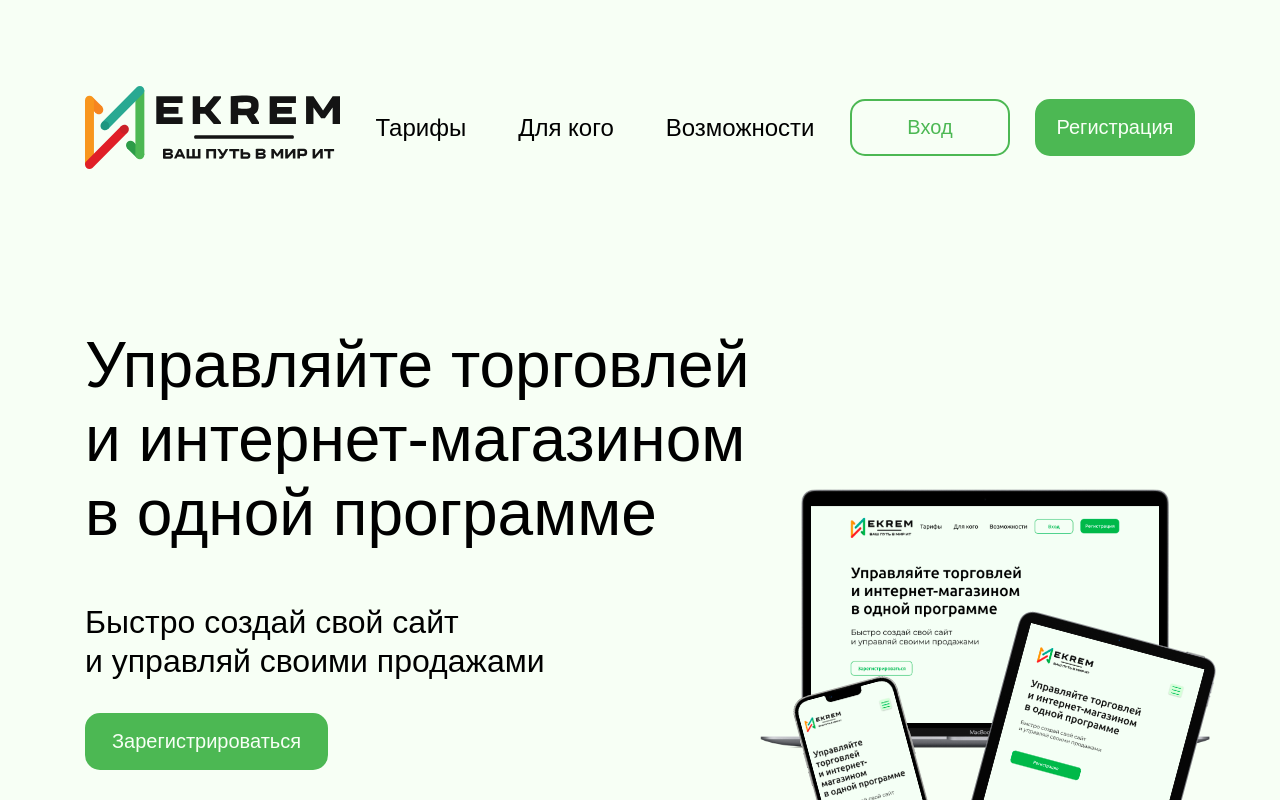
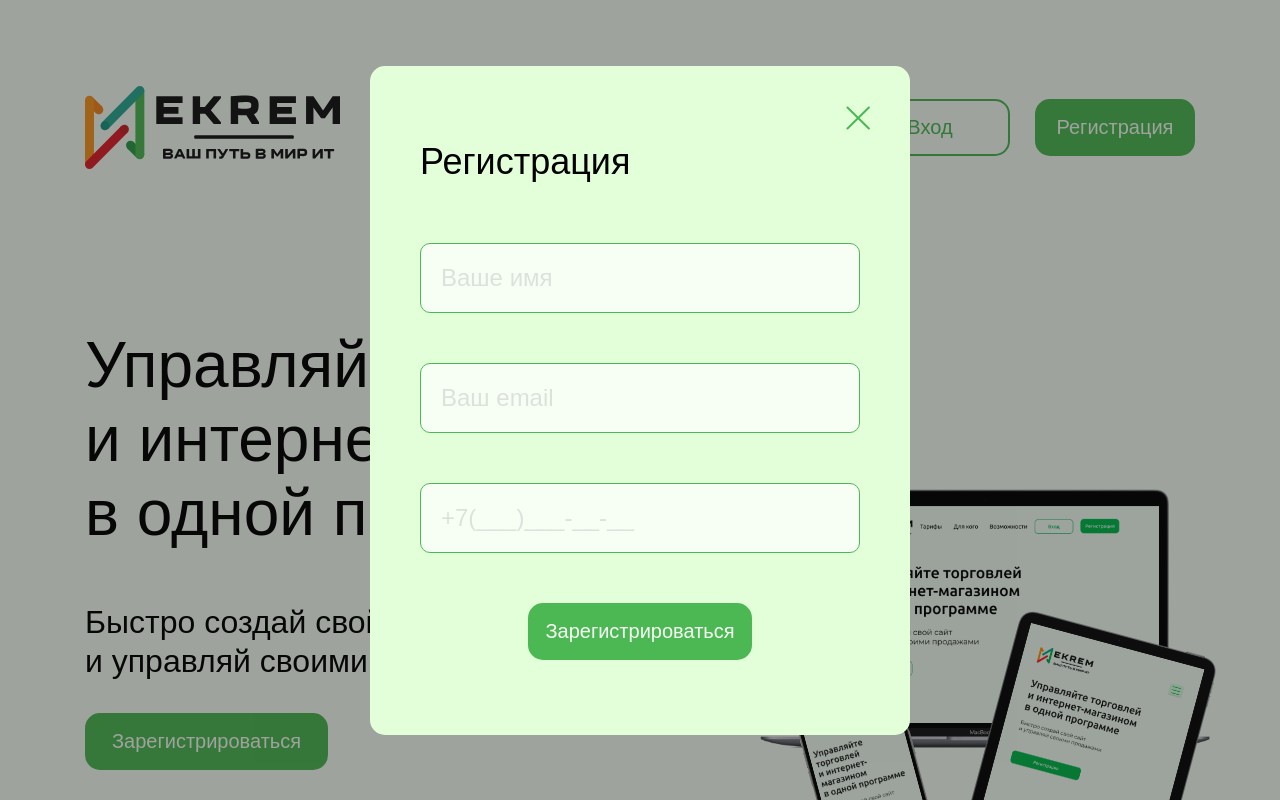
Before and after one commit to Abdulloh007/kerem, a website with bundled scripts: page index.html in a window 1280 px wide. Both pictures are taken after a click on the button "Регистрация". Shown: the top 800 px of the page. Built offline with nearby package versions, Linux system fonts and the light colour scheme; files whose address does not match are found by name.

Commit message:
popup added

```diff
--- a/index.html
+++ b/index.html
@@ -23,7 +23,7 @@
                     <p class="ek-banner__text">
                         Быстро создай свой сайт <br> и управляй своими продажами
                     </p>
-                    <button class="ek-btn ek-success">Зарегистрироваться</button>
+                    <button id="sign_up" class="ek-btn ek-success ek-pop_up__btn">Зарегистрироваться</button>
                     <img src="assets/img/laptop.png" class="ek-banner__img_laptop">
                     <img src="assets/img/phone.png" alt="" class="ek-banner__img_phone">
                     <img src="assets/img/tablet.png" alt="" class="ek-banner__img_tablet">
@@ -370,6 +370,34 @@
     <!-- Footer Content -->
     <footer id="footer"></footer>
 
+    <!-- PopUp Section -->
+    <section class="ek-pop_ups">
+        <div data-target="sign_up" class="ek-pop_up ek-dfw ek-alt-center">
+            <div class="ek-pop_up__wrap">
+                <div class="ek-pop_up__wrap__header">
+                    <h4>Регистрация</h4>
+                    <i class="fa-close">
+                        <svg width="24" height="24" viewBox="0 0 24 24" fill="none" xmlns="http://www.w3.org/2000/svg">
+                            <path d="M1.5 1.5L22.8627 22.5627" stroke="#4CB853" stroke-width="2" stroke-linecap="round" stroke-linejoin="round"/>
+                            <path d="M22.8625 1.5L1.49986 22.5627" stroke="#4CB853" stroke-width="2" stroke-linecap="round" stroke-linejoin="round"/>
+                        </svg>
+                    </i>
+                </div>
+                <form class="ek-pop_up__wrap__form ek-form">
+                    <label class="ek-form__label">
+                        <input class="ek-form__input" type="text" name="" placeholder="Ваше имя">
+                    </label>
+                    <label class="ek-form__label">
+                        <input class="ek-form__input" type="email" name="" placeholder="Ваш email">
+                    </label>
+                    <label class="ek-form__label">
+                        <input class="ek-form__input" type="phone" name="" placeholder="+7(___)___-__-__">
+                    </label>
+                    <button class="ek-btn ek-success" type="submit">Зарегистрироваться</button>
+                </form>
+            </div>
+        </div>
+    </section>
 
     <script type="module" src="./index.js"></script>
     <script src="node_modules/swiper/swiper-bundle.min.js"></script>
@@ -379,7 +407,8 @@
       var swiper = new Swiper(".ek-partners__carousel", {
         slidesPerView: 4,
         spaceBetween: 30,
-        loop: true
+        loop: true,
+        autoplay: true
       });
     </script>
 </body>
--- a/index.js
+++ b/index.js
@@ -47,7 +47,7 @@
     }
 
     //PopUp`s
-    let popUpBtns = document.querySelectorAll('.ek-pop_up-btn'),
+    let popUpBtns = document.querySelectorAll('.ek-pop_up__btn'),
     popUps = document.querySelectorAll('.ek-pop_up');
 
     function popUper(elem) {
--- a/src/components/header.js
+++ b/src/components/header.js
@@ -12,7 +12,7 @@
                 </ul>
                 <div class="ek-auth">
                     <button class="ek-btn ek-success invert">Вход</button>
-                    <button class="ek-btn ek-success">Регистрация</button>
+                    <button id="sign_up" class="ek-btn ek-success ek-pop_up__btn">Регистрация</button>
                 </div>
             </div>
         </div>
--- a/style.css
+++ b/style.css
@@ -127,6 +127,39 @@
     align-items: center;
     color: var(--text);
 }
+/* Form Styles */
+.ek-form {
+    text-align: center;
+    margin: 0;
+}
+.ek-form, .ek-form__label {
+    display: block;
+    width: 100%;
+}
+.ek-form__label {
+    margin-bottom: 50px;
+}
+.ek-form__label:last-child {
+    margin-bottom: 60px;
+}
+.ek-form__input {
+    border-radius: 10px;
+    background-color: var(--bg);
+    border: 0.5px solid var(--base);
+    color: var(--text);
+    font-size: 24px;
+    width: 100%;
+    padding: 20px;
+    transition: border .3s ease;
+    outline: none;
+}
+.ek-form__input:focus, .ek-form__input:active{
+    border: .5px solid transparent;
+}
+.ek-form__input::placeholder {
+    color: var(--secondary);
+}
+
 /* Swiper Slider Styles */
 .swiper {
     width: 100%;
@@ -189,7 +222,10 @@
         transform: scale(1);
     }
 }
-.ek-pop_up{
+.ek-pop_ups {
+    margin: 0;
+}
+.ek-pop_up {
     position: fixed;
     top: 0;
     left: 0;
@@ -197,7 +233,7 @@
     height: 100%;
     padding: 30px 15px;
     box-sizing: border-box;
-    background-color: rgb(21 43 100 / 20%);
+    background-color: rgb(20 20 20 / 39%);
     overflow-y: overlay;
     z-index: -1;
     opacity: 0;
@@ -208,29 +244,31 @@
     z-index: 25;
     animation: .2s pop-up ease-in;
 }
-.ek-pop_up-wrap {
+.ek-pop_up__wrap {
     position: relative;
-    width: 370px;
+    width: 540px;
+    max-width: 100%;
     margin: auto auto;
-    background: #FFFFFF;
+    background: var(--plashka);
     -webkit-box-sizing: border-box;
     box-sizing: border-box;
-    padding: 65px 50px;
-    border-radius: 6px;
+    padding: 75px 50px;
+    border-radius: 15px;
 }
-.ek-pop_up-header {
-    margin-bottom: 35px;
+.ek-pop_up__wrap__header {
+    margin-bottom: 60px;
 }
-.ek-pop_up-header h4 {
-    font-size: 20px;
+.ek-pop_up__wrap__header h4 {
+    font-size: 36px;
+    font-family: 'Ubuntu', sans-serif;
     font-weight: normal;
     color: var(--blue);
     margin: 0;
 }
-.ek-pop_up-header i {
+.ek-pop_up__wrap__header i {
     position: absolute;
-    top: 15px;
-    right: 15px;
+    top: 40px;
+    right: 40px;
     color: #E3E3E3;
     font-size: 24px;
     cursor: pointer;
```
